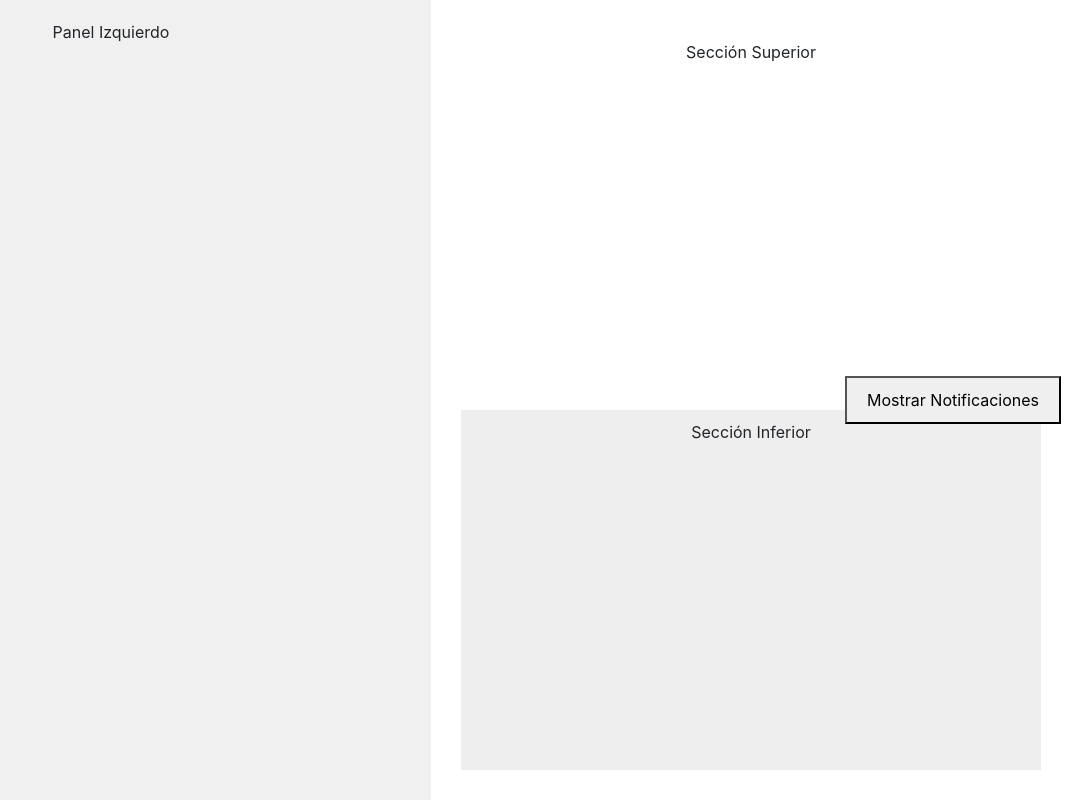
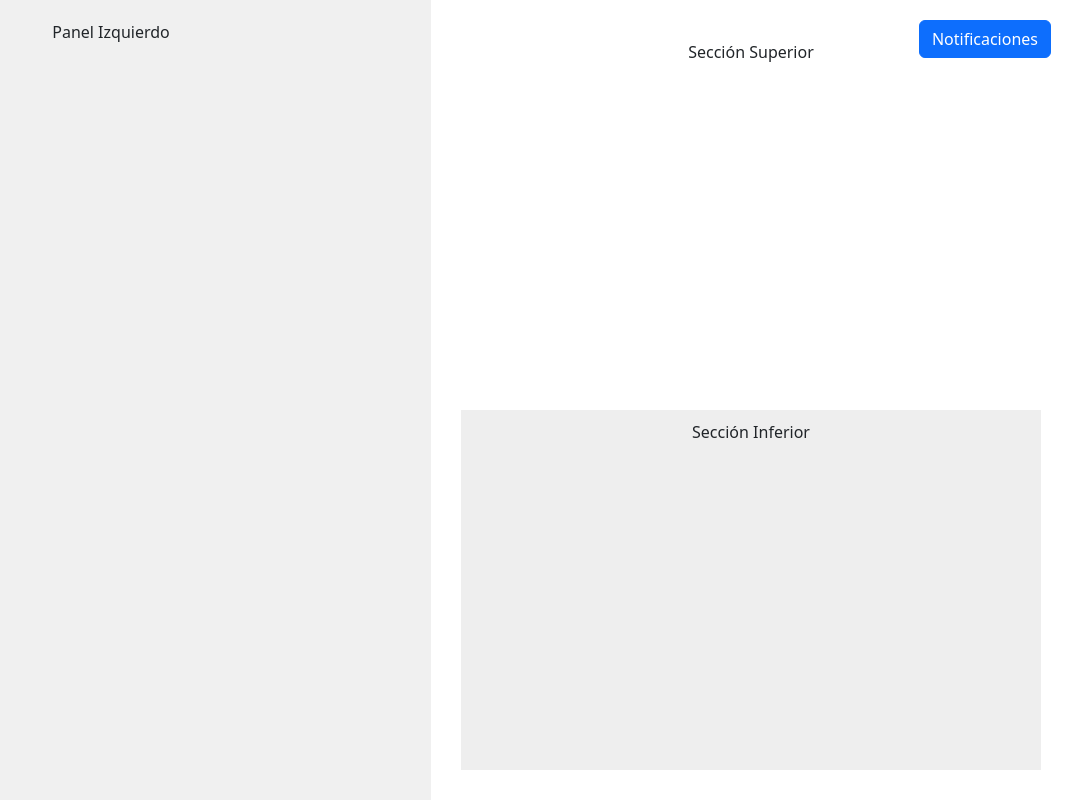
Before and after one commit to Bernardo0173/supint, a React (Create React App) app: page / in a window 1280 px wide. Shown: the whole page, without its empty margins (209-1280 px from the left). Built offline with nearby package versions, Linux system fonts and the light colour scheme; the HTML template or start-up script is replaced by a standard one.

Commit message:
SecciónNot
Agregamos sección de notificaciones

```diff
--- a/src/App.js
+++ b/src/App.js
@@ -1,5 +1,6 @@
 import './App.css';
 import MainScreen from './components/MainScreen';
+import 'bootstrap/dist/css/bootstrap.min.css';
 
 function App() {
   return (
--- a/src/components/MainScreen.js
+++ b/src/components/MainScreen.js
@@ -1,13 +1,11 @@
 import React, {useState} from 'react';
 import '../styles/mainScreen.css'; // Asegúrate de tener este archivo CSS en la misma carpeta
+import NotificationsOffCanvas from './NotificationsOffCanvas';
+import Button from 'react-bootstrap/Button';
+import Offcanvas from 'react-bootstrap/Offcanvas';
+import 'bootstrap/dist/css/bootstrap.min.css';
 
 const MainScreen = () => {
-  const [isNotificationsOpen, setIsNotificationsOpen] = useState(false);
-
-  const toggleNotifications = () => {
-    setIsNotificationsOpen(!isNotificationsOpen);
-  };
-
   return (
     <div className="main-container">
       <div className="left-panel">
@@ -21,14 +19,7 @@ const MainScreen = () => {
           Sección Inferior
         </div>
       </div>
-      <button className="notifications-button" onClick={toggleNotifications}>
-        {!isNotificationsOpen ? 'Mostrar Notificaciones' : 'Ocultar Notificaciones'}
-      </button>
-      {isNotificationsOpen && (
-        <div className="notifications-panel">
-          Aquí van las notificaciones
-        </div>
-      )}
+      <NotificationsOffCanvas/>
     </div>
   );
 }
--- /dev/null
+++ b/src/components/NotificationsOffCanvas.js
@@ -0,0 +1,39 @@
+import { useState } from 'react';
+import Button from 'react-bootstrap/Button';
+import Offcanvas from 'react-bootstrap/Offcanvas';
+import 'bootstrap/dist/css/bootstrap.min.css';
+import '../styles/notificationsOffCanvas.css'
+import SugPers from './SugPers';
+
+
+function NotificationsOffCanvas() {
+    const [show, setShow] = useState(false);
+    const [isSugPersOpen, setIsSugPersOpen] = useState(true);
+
+    const handleClose = () => setShow(false);
+    const handleShow = () => setShow(true);
+    const toggleSugPers = () => setIsSugPersOpen(!isSugPersOpen); // Alternar visibilidad de SugPers
+
+    return (
+        <>
+            {!show && (
+                <div className="button">
+                    <Button variant="primary" onClick={handleShow}>
+                        Notificaciones
+                    </Button>
+                </div>
+            )}
+
+            <Offcanvas show={show} onHide={handleClose} placement='end'>
+                <Offcanvas.Header closeButton>
+                    <Offcanvas.Title>Notificaciones</Offcanvas.Title>
+                </Offcanvas.Header>
+                <Offcanvas.Body>
+                    <SugPers isOpen={isSugPersOpen} toggle={toggleSugPers} />
+                </Offcanvas.Body>
+            </Offcanvas>
+        </>
+    );
+}
+
+export default NotificationsOffCanvas;
--- /dev/null
+++ b/src/components/SugPers.js
@@ -0,0 +1,17 @@
+// SugPers.js
+import React from 'react';
+import '../styles/sugPers.css'; // Asegúrate de cambiar el nombre del archivo de estilos
+
+const SugPers = ({ isOpen, toggle }) => {
+  if (!isOpen) return null;
+
+  return (
+    <div className="sugPers-container">
+      <h2 className="sugPers-title">Sugerencia de sistema</h2>
+      <p className="sugPers-content">Recomendamos tener mas agentes en este periodo debido al desempeño analizado.</p>
+      <button className="sugPers-button">Ver acciones</button>
+    </div>
+  );
+};
+
+export default SugPers;
--- /dev/null
+++ b/src/styles/notificationsOffCanvas.css
@@ -0,0 +1,7 @@
+/* mainScreen.css */
+.button {
+    position: absolute;
+    top: 20px;
+    right: 20px;
+    z-index: 1050;
+}
--- /dev/null
+++ b/src/styles/sugPers.css
@@ -0,0 +1,28 @@
+/* sugPers.css */
+.sugPers-container {
+    margin: 0; /* Ajustado para Offcanvas */
+    width: 100%; /* Ajustado para llenar el Offcanvas */
+    padding: 20px;
+    background-color: rgb(235, 235, 235);
+    border-radius: 5px;
+}
+
+.sugPers-title {
+    font-size: 1.5em;
+    margin-bottom: 10px;
+}
+
+.sugPers-content {
+    margin-bottom: 20px;
+}
+
+.sugPers-button {
+    padding: 5px 10px;
+    cursor: pointer;
+    background-color: #007BFF;
+    border: none;
+    color: white;
+    border-radius: 5px;
+    display: block; /* Opcional: para hacer que el botón ocupe el ancho completo */
+    width: 100%; /* Opcional: para hacer que el botón ocupe el ancho completo */
+}
```
